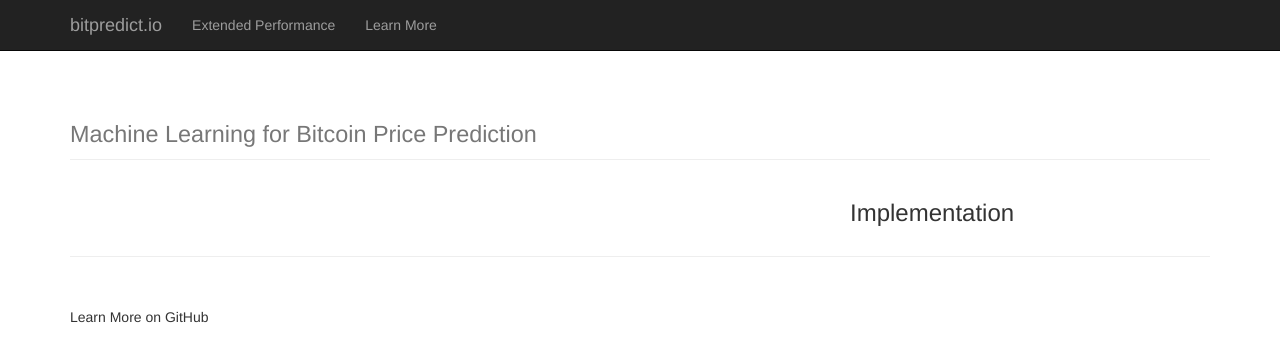
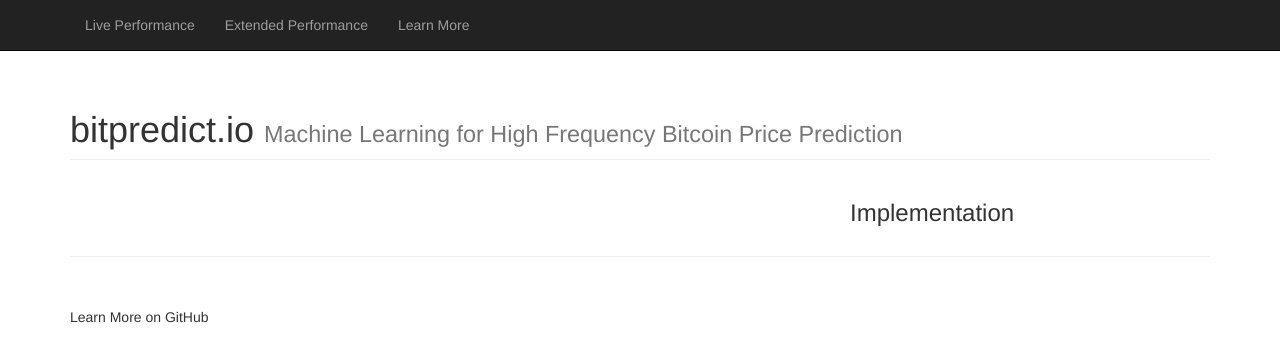
Before and after one commit to cbyn/bitpredict, a Flask app: page / in a window 1280 px wide. Shown: the top 362 px of the page. Run offline with Flask 2, Linux system fonts and the light colour scheme; some libraries are stand-ins or nearby versions.

Commit message:
style tweeks

```diff
--- a/app/run_charts.py
+++ b/app/run_charts.py
@@ -78,7 +78,7 @@ p2 = figure(title=None,
             plot_width=750,
             plot_height=200,
             x_axis_type='datetime',
-            min_border_top=10,
+            min_border_top=11,
             min_border_bottom=0,
             background_fill=background,
             tools='',
@@ -109,10 +109,10 @@ p3 = figure(title=None,
             plot_width=750,
             plot_height=200,
             x_axis_type='datetime',
-            min_border_top=10,
+            min_border_top=11,
             min_border_bottom=0,
             background_fill=background,
-            x_axis_label='Greenwich Time',
+            x_axis_label='Greenwich Mean Time',
             tools='',
             toolbar_location=None)
 p3.line(x=timestamps,
--- a/app/templates/index.html
+++ b/app/templates/index.html
@@ -39,11 +39,13 @@
                     <span class="icon-bar"></span>
                     <span class="icon-bar"></span>
                 </button>
-                <a class="navbar-brand" href="/">bitpredict.io</a>
             </div>
             <!-- Collect the nav links, forms, and other content for toggling -->
             <div class="collapse navbar-collapse" id="bs-example-navbar-collapse-1">
-                <ul class="nav navbar-nav">
+	        <ul class="nav navbar-nav">
+	  	    <li>
+                        <a href="#">Live Performance</a>
+                    </li>
                     <li>
                         <a href="#">Extended Performance</a>
                     </li>
@@ -63,8 +65,8 @@
         <!-- Portfolio Item Heading -->
         <div class="row">
             <div class="col-lg-12">
-                <h1 class="page-header">
-                    <small>Machine Learning for Bitcoin Price Prediction</small>
+                <h1 class="page-header">bitpredict.io
+                    <small>Machine Learning for High Frequency Bitcoin Price Prediction</small>
                 </h1>
             </div>
         </div>
@@ -75,13 +77,13 @@
 
             <div class="col-md-8">
     <script
-    src="http://52.16.234.158:5006/bokeh/autoload.js/d5eda486-7e75-4000-9bc5-46eaabc15782"
-    id="d5eda486-7e75-4000-9bc5-46eaabc15782"
+    src="http://52.16.234.158:5006/bokeh/autoload.js/c1036aa4-11e1-4847-9a60-a2302f6b644f"
+    id="c1036aa4-11e1-4847-9a60-a2302f6b644f"
     async="true"
     data-bokeh-data="server"
-    data-bokeh-modelid="28512da0-081e-4a63-9863-1ffbaa94b5a7"
+    data-bokeh-modelid="11f2c623-2182-43a3-83c0-364774d8bc8f"
     data-bokeh-root-url="http://52.16.234.158:5006/"
-    data-bokeh-docid="b2a007b1-05ab-49fd-96d5-087da7db81d6"
+    data-bokeh-docid="97fd346d-e432-4f0b-9eee-380e42b95794"
 
     data-bokeh-public="true"
 
```
